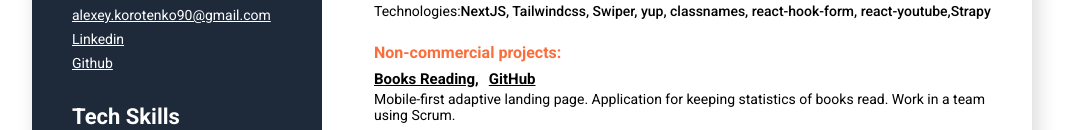
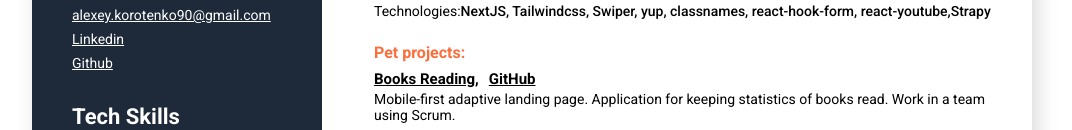
Before and after one commit to ToyEye/resume, a React (Create React App) app: page / in a window 1280 px wide. Shown: the part 593-723 px from the top of the page, without its empty margins (108-1180 px from the left). Built offline with nearby package versions, Linux system fonts and the light colour scheme.

Commit message:
Update Projects.jsx

```diff
--- a/src/Components/Projects/Projects.jsx
+++ b/src/Components/Projects/Projects.jsx
@@ -82,7 +82,7 @@ export default function Projects() {
             </article>
           )
         )}
-        <h4 className="projectsType">Non-commercial projects:</h4>
+        <h4 className="projectsType">Pet projects:</h4>
         {nonCommercialArray.map(
           ({ name, workLink, gitLink, technologies, about }) => (
             <article key={name} className="projects-item">
```
